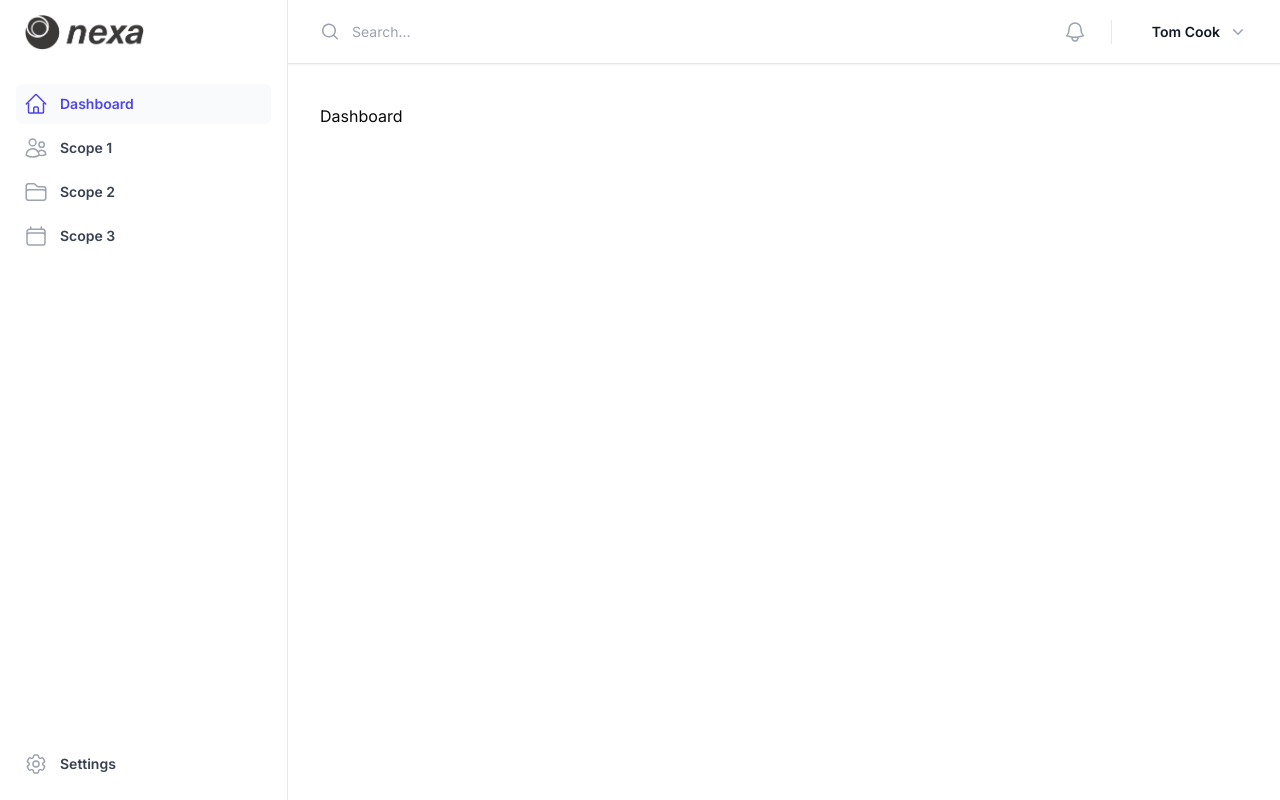
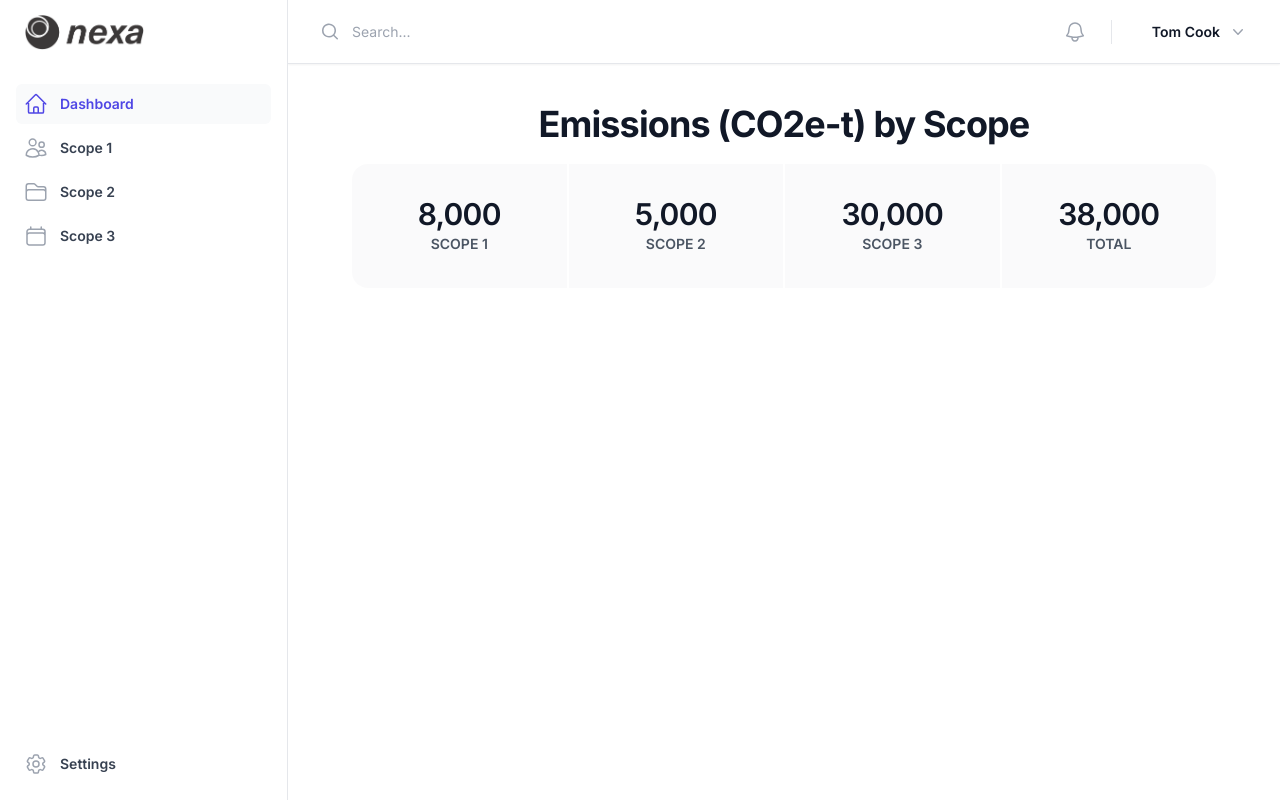
Before and after one commit to AmGhGitHub/nexa-climate, a Next.js app: page /calculator/dashboard in a window 1280 px wide. Built offline with nearby package versions, Linux system fonts and the light colour scheme.

Commit message:
Add stats to dashboard

```diff
--- a/app/calculator/dashboard/page.tsx
+++ b/app/calculator/dashboard/page.tsx
@@ -1,7 +1,39 @@
 import React from "react";
 
-const Page = () => {
-  return <div>Dashboard</div>;
-};
+export default function Example() {
+  const stats = [
+    { id: 1, name: "SCOPE 1", value: "8,000" },
+    { id: 2, name: "SCOPE 2", value: "5,000" },
+    { id: 3, name: "SCOPE 3", value: "30,000" },
+    { id: 4, name: "TOTAL", value: "38,000" },
+  ];
 
-export default Page;
+  return (
+    <div className="bg-white">
+      <div className="mx-auto max-w-7xl px-6 lg:px-8">
+        <div className="mx-auto max-w-2xl lg:max-w-none">
+          <div className="text-center">
+            <h2 className="text-3xl font-bold tracking-tight text-gray-900 sm:text-4xl">
+              Emissions (CO2e-t) by Scope
+            </h2>
+            {/* <p className="mt-4 text-lg leading-8 text-gray-600">
+              Emission is the total equivalent amount of CO2 produced
+            </p> */}
+          </div>
+          <dl className="mt-5 grid grid-cols-1 gap-0.5 overflow-hidden rounded-2xl text-center sm:grid-cols-2 lg:grid-cols-4">
+            {stats.map((stat) => (
+              <div key={stat.id} className="flex flex-col bg-gray-400/5 p-8">
+                <dt className="text-sm font-semibold leading-6 text-gray-600">
+                  {stat.name}
+                </dt>
+                <dd className="order-first text-3xl font-semibold tracking-tight text-gray-900">
+                  {stat.value}
+                </dd>
+              </div>
+            ))}
+          </dl>
+        </div>
+      </div>
+    </div>
+  );
+}
```
